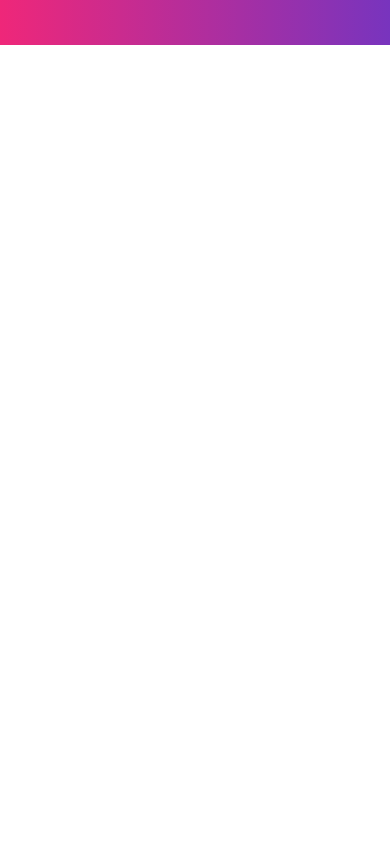
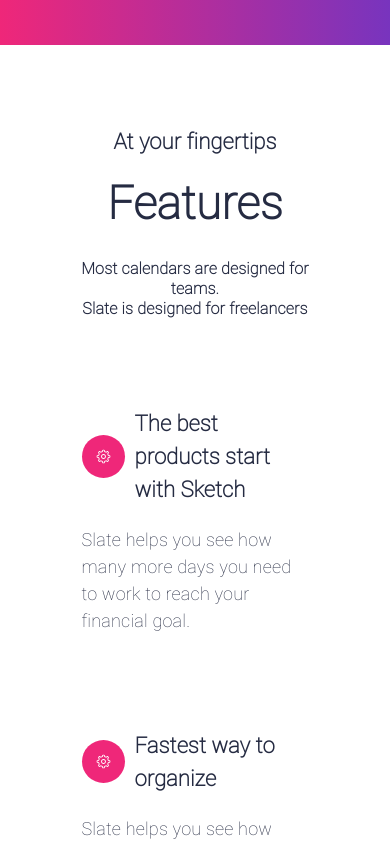
Before and after one commit to YTRodi/slate, a React (Vite) app: page / in a window 390 px wide. Shown: the part 800-1644 px from the top of the page. Before the commit the page ends 845 px from the top, so only its background shows below. Built offline with nearby package versions, Linux system fonts and the light colour scheme.

Commit message:
feat: Feature (mobile first)

```diff
--- a/src/App.tsx
+++ b/src/App.tsx
@@ -1,5 +1,5 @@
 import { Box } from '@/components';
-import { Hero, Navbar } from '@/components/Layout';
+import { Navbar, Hero, Feature } from '@/components/Layout';
 
 function App() {
 	return (
@@ -8,6 +8,8 @@
 				<Navbar />
 				<Hero />
 			</Box>
+
+			<Feature />
 		</>
 	);
 }
--- /dev/null
+++ b/src/components/Layout/Feature/FeatureCard/index.tsx
@@ -0,0 +1,37 @@
+import { GearIcon as GIcon } from '@radix-ui/react-icons';
+import { Box, Flex, Heading, Body } from '@/components';
+import { FeatureProps } from '../';
+import { styled } from 'stitches.config';
+
+const GearIcon = styled(GIcon, {});
+
+const FeatureCard = ({ title, body }: FeatureProps) => {
+	return (
+		<Box css={{ px: 7.5 }}>
+			<Flex>
+				<Flex justify='center' align='center'>
+					<Flex
+						justify='center'
+						align='center'
+						css={{
+							backgroundColor: '$primary',
+							size: 43,
+							borderRadius: '$round',
+						}}
+					>
+						<GearIcon css={{ color: '$textLight' }} />
+					</Flex>
+				</Flex>
+				<Box css={{ p: 10 }}>
+					<Heading>{title}</Heading>
+				</Box>
+			</Flex>
+
+			<Box css={{ py: 10 }}>
+				<Body>{body}</Body>
+			</Box>
+		</Box>
+	);
+};
+
+export default FeatureCard;
--- /dev/null
+++ b/src/components/Layout/Feature/index.tsx
@@ -0,0 +1,63 @@
+import { useMemo } from 'react';
+import { Box, Flex, Heading, Subheading, Subtitle } from '@/components';
+import FeatureCard from './FeatureCard';
+
+export type FeatureProps = {
+	title: string;
+	body: string;
+};
+
+const Feature = () => {
+	const features = useMemo<FeatureProps[]>(
+		() => [
+			{
+				title: 'The best products start with Sketch',
+				body: 'Slate helps you see how many more days you need to work to reach your financial goal. ',
+			},
+			{
+				title: 'Fastest way to organize',
+				body: 'Slate helps you see how many more days you need to work to reach your financial goal. ',
+			},
+			{
+				title: 'Work better together',
+				body: 'Slate helps you see how many more days you need to work to reach your financial goal. ',
+			},
+		],
+		[]
+	);
+
+	return (
+		<Box css={{ backgroundColor: '$backgroundLight', py: 80 }}>
+			<Flex direction='column' css={{ gap: 50 }}>
+				<Flex
+					direction='column'
+					justify='center'
+					align='center'
+					css={{ mx: 50, gap: 7, ta: 'center' }}
+				>
+					<Heading>At your fingertips</Heading>
+					<Box css={{ p: 10 }}>
+						<Subtitle>Features</Subtitle>
+					</Box>
+					<Box css={{ p: 10 }}>
+						<Subheading>Most calendars are designed for teams.</Subheading>
+						<Subheading>Slate is designed for freelancers</Subheading>
+					</Box>
+				</Flex>
+
+				<Flex
+					direction={{ '@mobileS': 'column', '@laptop': 'row' }}
+					justify='center'
+					align='center'
+					css={{ py: 18, mx: 74, gap: 75 }}
+				>
+					{features.map((feature, index) => (
+						<FeatureCard key={index} {...feature} />
+					))}
+				</Flex>
+			</Flex>
+		</Box>
+	);
+};
+
+export default Feature;
--- a/src/components/Layout/index.ts
+++ b/src/components/Layout/index.ts
@@ -1,3 +1,4 @@
 export { default as Logo } from '@/components/Layout/Logo';
 export { default as Navbar } from '@/components/Layout/Navbar';
 export { default as Hero } from '@/components/Layout/Hero';
+export { default as Feature } from '@/components/Layout/Feature';
```
